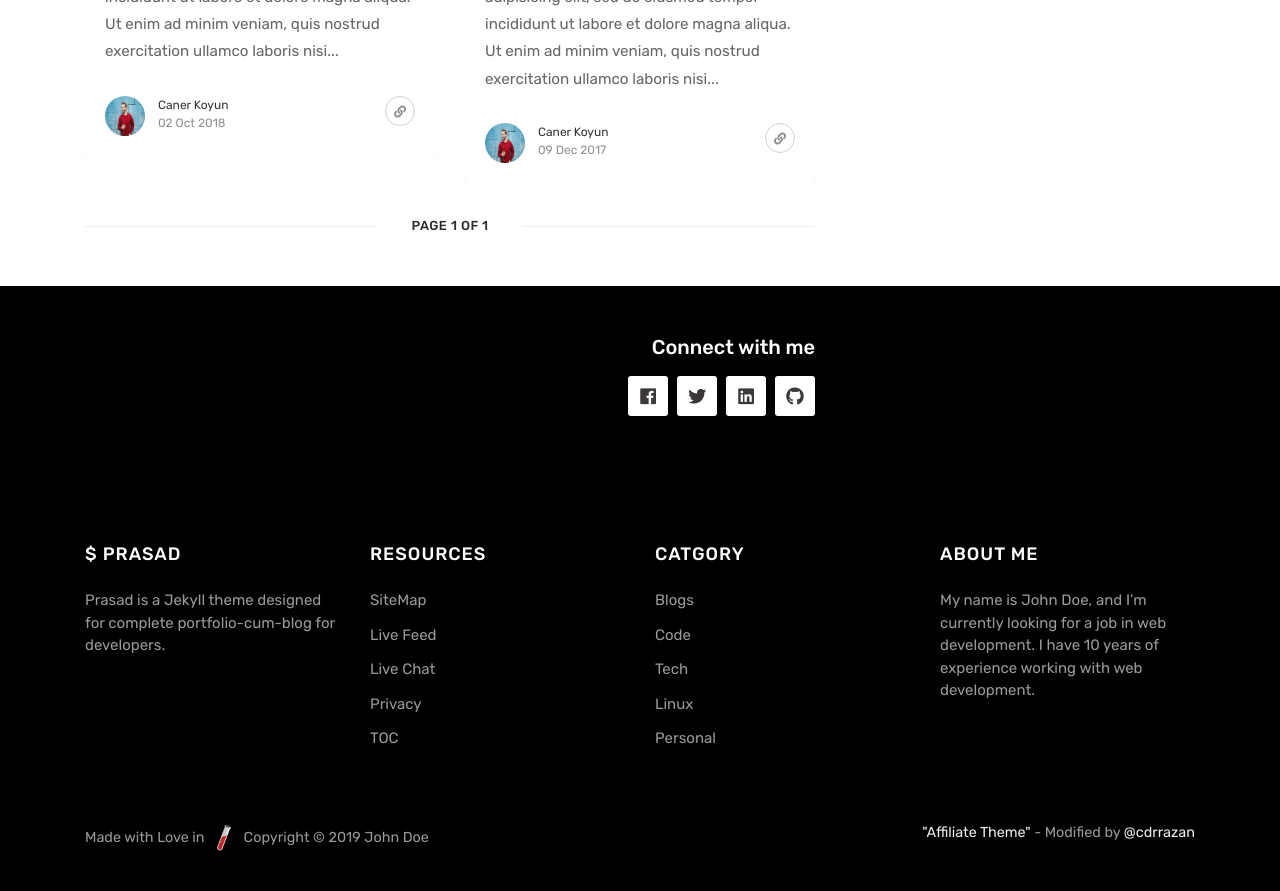
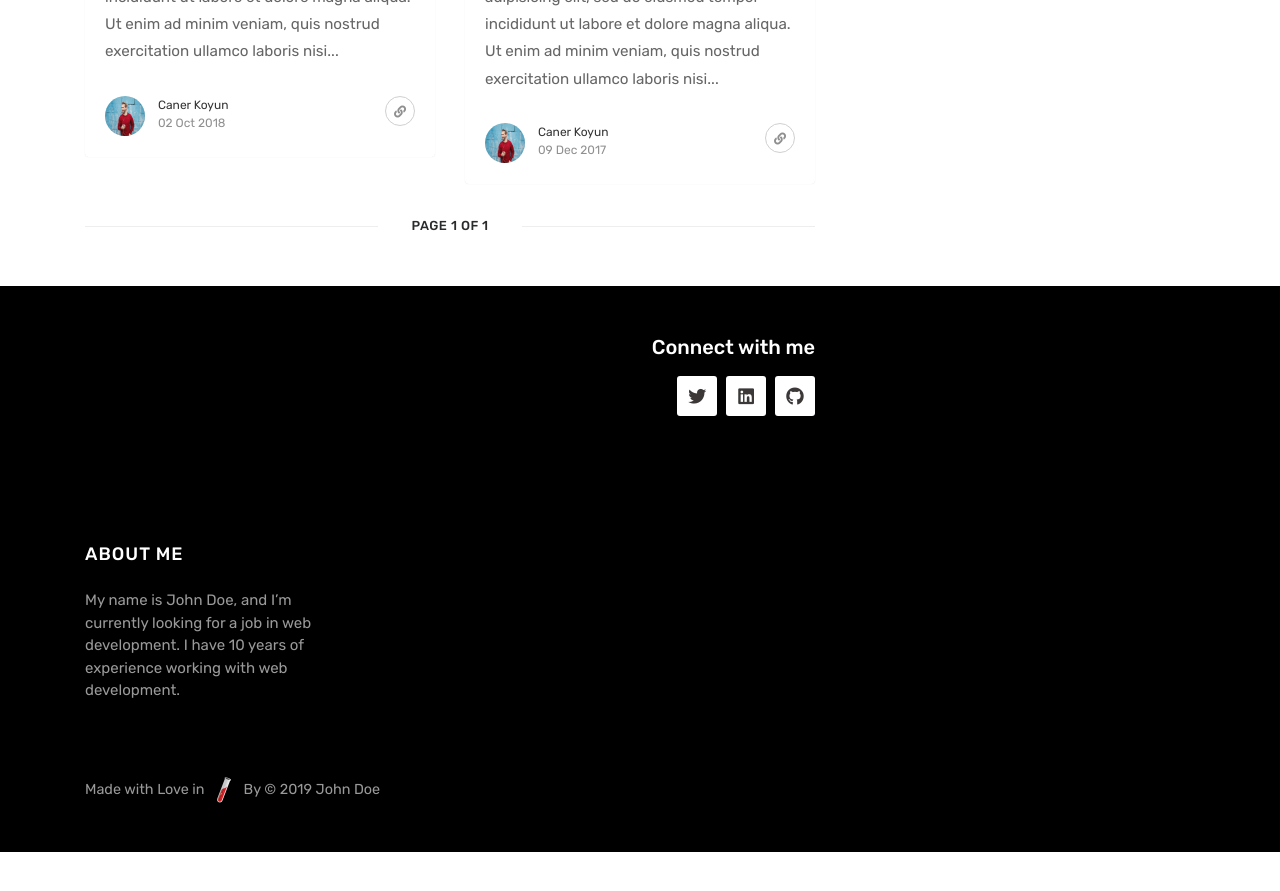
Before and after one commit to Canerkynn/CanerKynn.github.io, a Jekyll site: the page built from index.html, in a window 1280 px wide and 900 px high, scrolled down 1529 px. Shown: the top 891 px of the window. Built offline with Jekyll 4.4.1, drawn with Linux system fonts in a browser that asks for light colours; nearby versions of some CDN libraries; the list of posts is cut into pages by our own code; after the commit the page ends 2381 px from its top, so only the background shows below that; some of the changed text lies outside the part shown.

Commit message:
Update default.html

```diff
--- a/_layouts/default.html
+++ b/_layouts/default.html
@@ -60,11 +60,7 @@
             <!-- Begin Menu -->
             <ul class="navbar-nav ml-auto">
                 <li class="nav-item">
-                <a class="nav-link" href="{{ site.baseurl }}/theme-setup/">Theme Setup</a>
-                </li>
-
-                <li class="nav-item">
-                <a class="nav-link" href="{{ site.baseurl }}/category/blog/">Blog</a>
+                <a class="nav-link" href="{{ site.baseurl }}/blog/">Blog</a>
                 </li>
                 <li class="nav-item">
                     <a class="nav-link" href="{{ site.baseurl }}/about">About</a>
@@ -72,10 +68,7 @@
 
                 <li class="nav-item">
                     <a class="nav-link" href="{{ site.baseurl }}/contact">Contact</a>
-                </li>
-                <li class="nav-item">
-                    <a class="nav-link highlight" href="//getco.us/dev">Developer Newsletter</a>
-                </li>
+
             </ul>
             <!-- End Menu -->
 
@@ -118,8 +111,8 @@
 
                 <div class="col-md-4 text-right footersocial">
                     <h5>Connect with me</h5>
-                    <a href="https://facebook.com" target="_blank"><i class="fab fa-facebook"></i></a>
-                    <a href="https://twitter.com" target="_blank"><i class="fab fa-twitter"></i></a>
+
+                     <a href="https://twitter.com" target="_blank"><i class="fab fa-twitter"></i></a>
                      <a href="https://pinterest.com" target="_blank"><i class="fab fa-linkedin"></i></a>
                      <a href="https://github.com" target="_blank"><i class="fab fa-github"></i></a>
                 </div>
@@ -134,38 +127,7 @@
         <div class="container">
 
             <div class="row">
-                <div class="col-sm-3">
-                <div class="footer-widget">
-                    <h5 class="title">$ Prasad</h5>
-                    <p>Prasad is a Jekyll theme designed for complete portfolio-cum-blog for developers.</p>
-                </div>
-                </div>
 
-                <div class="col-sm-3">
-                <div class="footer-widget">
-                <h5 class="title">Resources</h5>
-                <ul>
-                <li><a href="{{ site.baseurl }}/sitemap.xml">SiteMap</a></li>
-                <li><a href="{{ site.baseurl }}/feed.xml">Live Feed</a></li>
-                <li><a href="#">Live Chat</a></li>
-                <li><a href="#">Privacy</a></li>
-                <li><a href="#">TOC</a></li>
-                </ul>
-                </div>
-                </div>
-
-                <div class="col-sm-3">
-                <div class="footer-widget">
-                <h5 class="title">Catgory</h5>
-                <ul>
-                <li><a href="/category/blog/">Blogs</a></li>
-                <li><a  href="#">Code</a></li>
-                <li><a  href="#">Tech</a></li>
-                <li><a href="#">Linux</a></li>
-                <li><a href="#">Personal</a></li>
-                </ul>
-                </div>
-                </div>
 
                 <div class="col-sm-3">
                 <div class="footer-widget textwidget">
@@ -178,12 +140,9 @@
             <div class="copyright">
                 <p class="pull-left">
                 Made with Love in <a href="https://jekyllrb.com" target="_blank"><img src="/assets/images/jekyll.png" width="32px" height="32px" /></a>
-                Copyright  ©  {{ site.time | date: "%Y" }} {{ site.name }}
+                By  ©  {{ site.time | date: "%Y" }} {{ site.name }}
                 </p>
-                <p class="pull-right">
-                <!-- Please, leave credit to author unless you own a commercial license: https://www.wowthemes.net/freebies-license/ -->
-                <a target="_blank" href="https://www.wowthemes.net/free-jekyll-template-affiliates/">"Affiliate Theme"</a> - Modified by <a href="https://cdrrazan.com">@cdrrazan</a>
-                </p>
+
                 <div class="clearfix"></div>
             </div>
 
```
Also changed, not shown: other parts of _layouts/default.html (+1 -1 lines).
